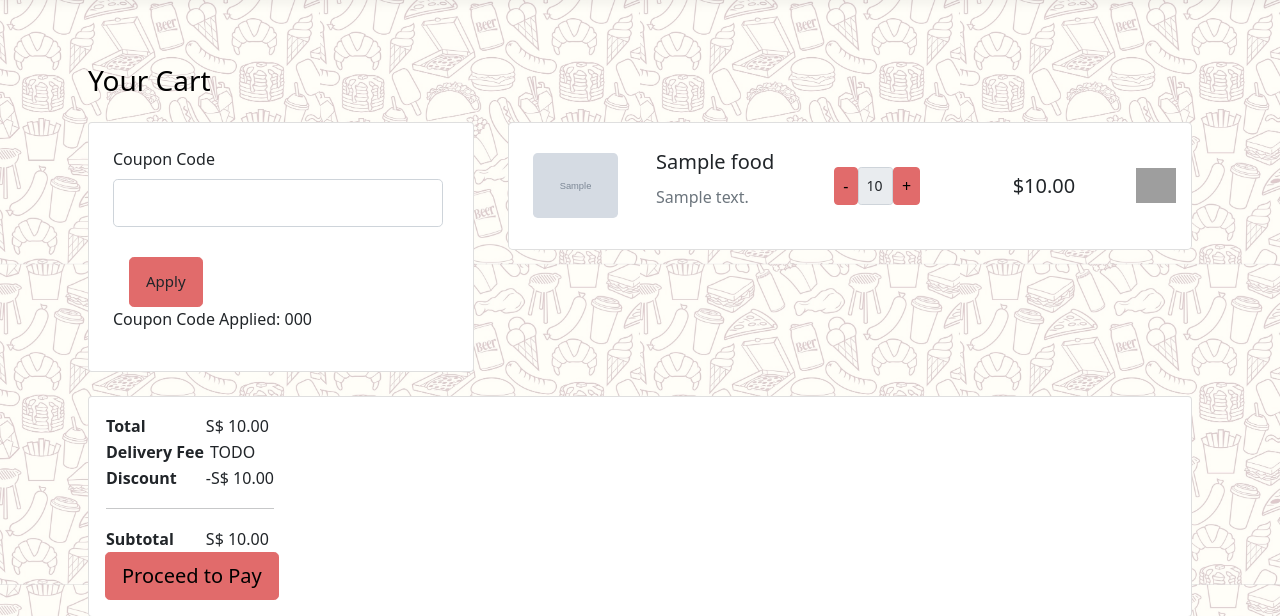
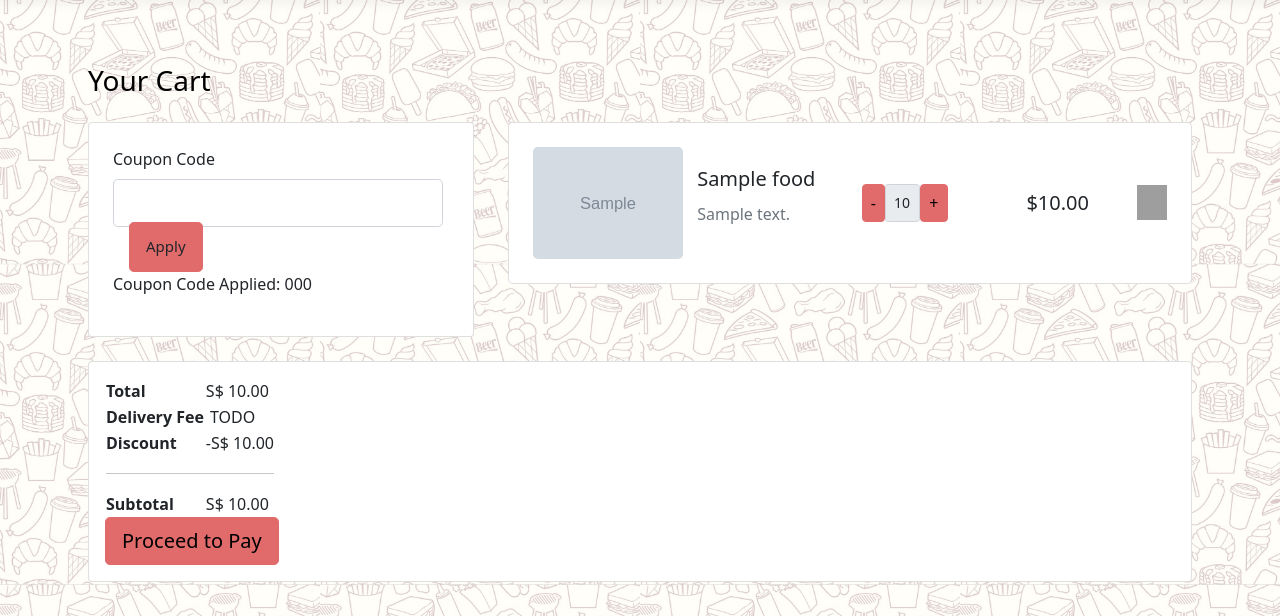
Before and after one commit to ashlilies/appdpj, a Flask app: template src/application/templates/consumer/cart.html in a window 1280 px wide. Shown: the part 56-672 px from the top of the page. Run offline with Flask 2, Linux system fonts and the light colour scheme; the template is opened without the code that fills it: most values are stand-ins (such as "Sample title", 1, 10 or a date in 2020); grey boxes marked "Sample" are stand-in pictures; some libraries are stand-ins or nearby versions; grey boxes are pictures that could not be loaded.

Commit message:
push for ashlee

```diff
--- a/src/application/templates/consumer/cart.html
+++ b/src/application/templates/consumer/cart.html
@@ -10,21 +10,21 @@
     }
 
     .display-left > .form-outline, .flex-fill {
-        display: inline !important;
-    }
-
-    .display-left > .btn > .btn-lg > .ms-3 {
-        display: inline;
-    }
-
-    .display-left > .btn > .btn-warning > .btn-block > .btn-lg {
-        font-size: 15px !important;
+        display: inline-block !important;
     }
 
     .display-right {
         width: 62%;
         display: flex;
         float: right;
+    }
+
+    {#.card > .rounded-3 > .mb-4 > .display-right{#}
+    {#    margin-left: 20px !important;#}
+    {#}#}
+    .img-fluid {
+        max-width: 150px !important;
+        margin-right: 20px !important;
     }
 
     .display-bottom {
@@ -54,7 +54,7 @@
                                 <div class="card-body p-4">
                                     <div
                                             class="row d-flex justify-content-between align-items-center">
-                                        <div class="col-md-2 col-lg-2 col-xl-2">
+                                        <div class="col-md-3 col-lg-3 col-xl-3">
                                             <img
                                                     src="{{ url_for("static", filename=cart_item.food.image) }}"
                                                     alt="{{ cart_item.food.name }}"
@@ -98,7 +98,7 @@
                                             <a href="#!" class="text-danger">
                                                 <img src="{{ url_for("static", filename="cart/trash.png") }}"
                                                      alt="trash"
-                                                     style="height: 35px; width: 40px; margin: 15px 0px; display: inline-block">
+                                                     style="height: 35px; width: 30px; margin: 15px 0px; display: inline-block">
                                             </a>
                                         </div>
                                     </div>
@@ -119,7 +119,7 @@
                                 </div>
 
                                 <button type="submit" class="btn btn-lg ms-3"
-                                        style="font-size: 15px !important; font-weight: 450 !important; height: 50px; margin-top: 30px;">
+                                        style="font-size: 15px !important; font-weight: 450 !important; height: 50px; margin-top: -5px;">
                                     Apply
                                 </button>
                                 {% if cart.coupon_code != "" %}
```
Also changed, not shown: src/application/Controllers/consumer/consumer_yonglin.py (+27 -6 lines).
